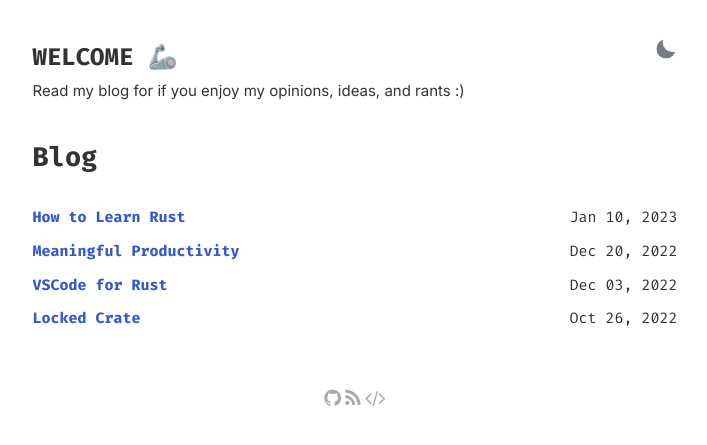
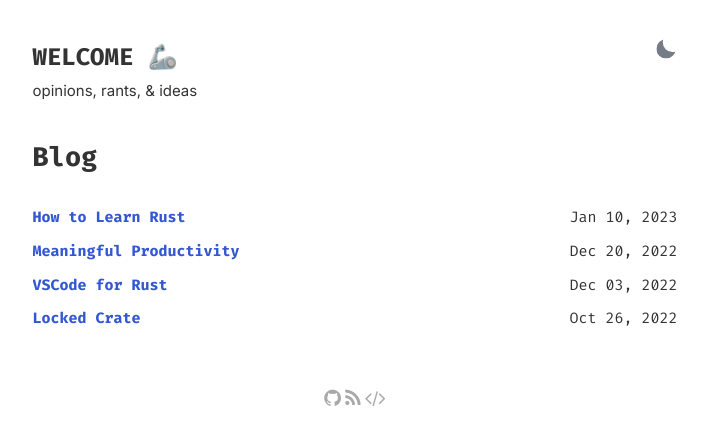
Before and after one commit to andrewgazelka/andrewgazelka.github.io, a Jekyll site: the page built from index.html, in a window 1280 px wide. Shown: the top 445 px of the page, without its empty margins (285-992 px from the left). Built offline with Jekyll 4.4.1, drawn with Linux system fonts in a browser that asks for light colours; comment, search, counter and statistics services are not loaded.

Commit message:
update desc

```diff
--- a/_config.yml
+++ b/_config.yml
@@ -2,7 +2,7 @@ site: Andrew Gazelka
 title: Andrew Gazelka
 greetings: WELCOME 🦾
 description: >-
-  Read my blog for if you enjoy my opinions, ideas, and rants :)
+  opinions, rants, & ideas
 lang: en-US
 timezone: America/Los_Angeles
 repo: https://github.com/andrewgazelka/andrewgazelka.github.io # site repo [optional]
```
